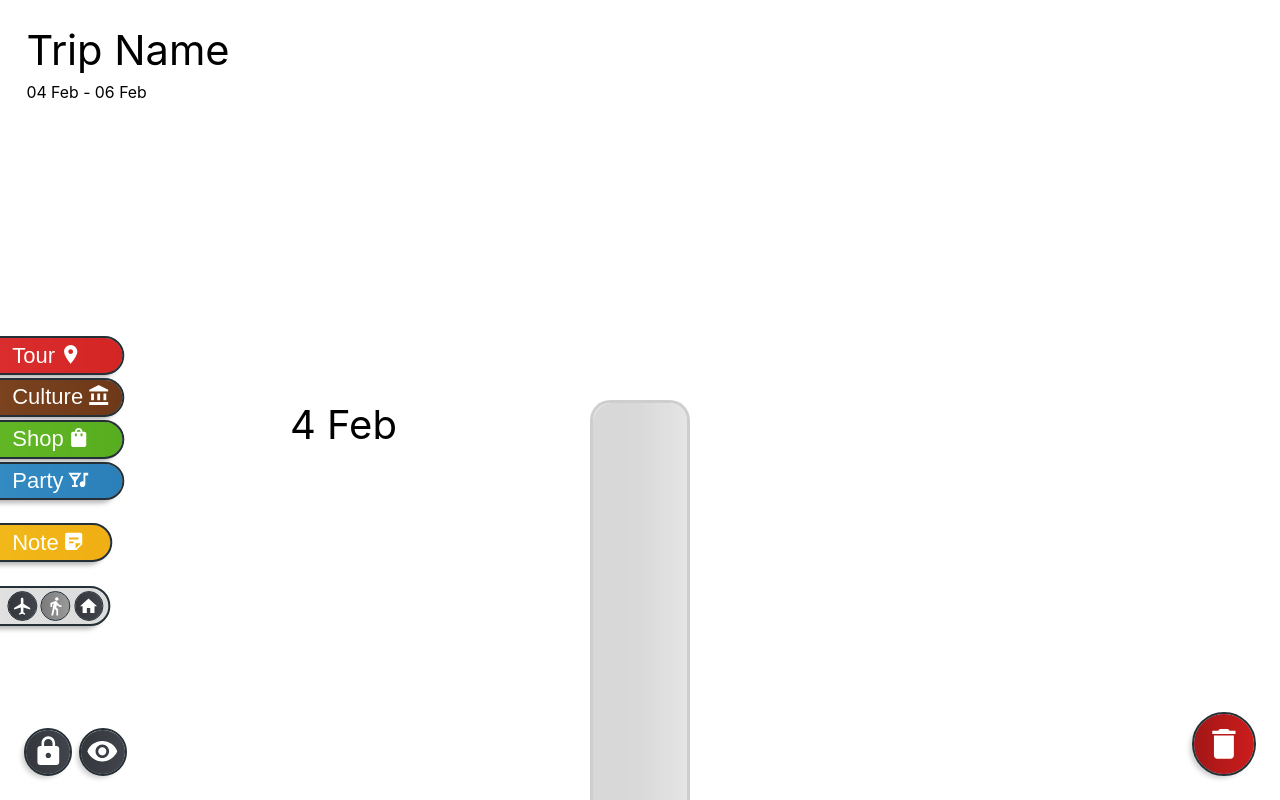
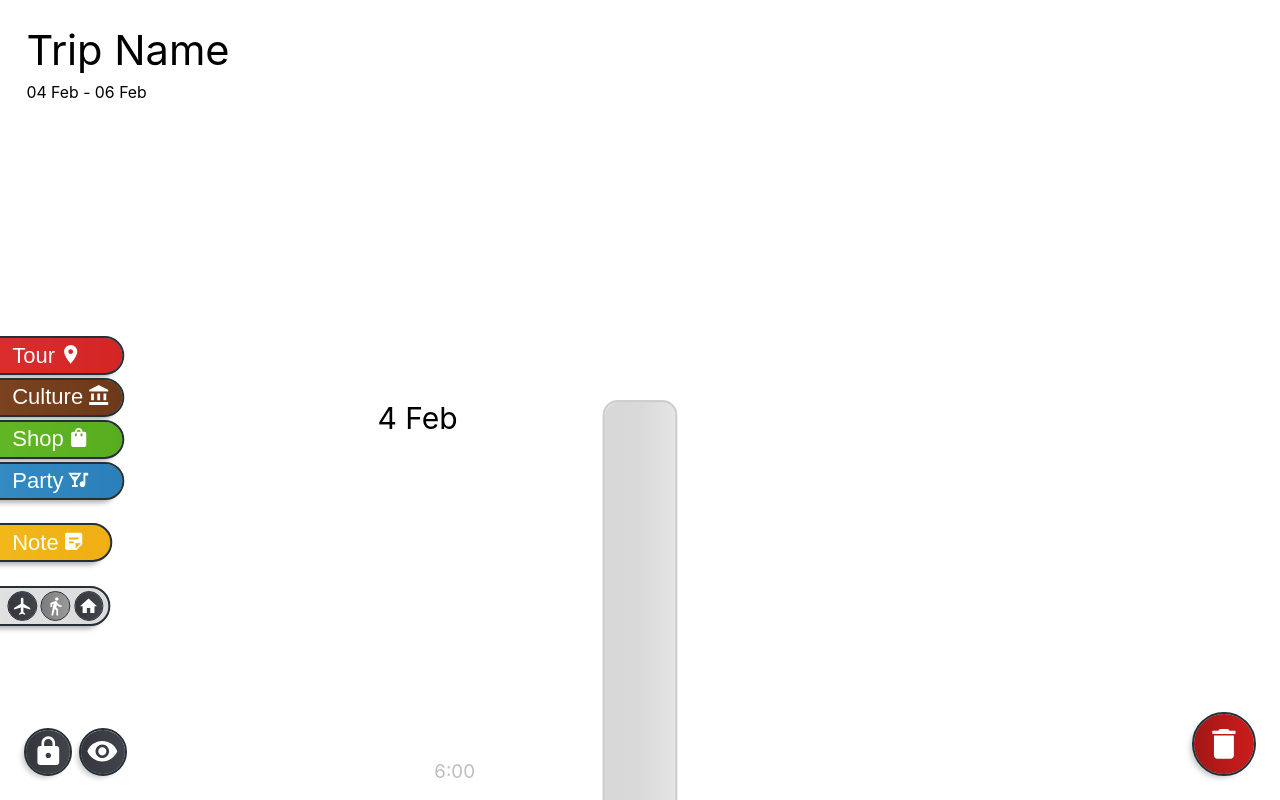
Before and after one commit to ferni2768/quickescape, a React (Create React App) app: page / in a window 1280 px wide. Built offline with nearby package versions, Linux system fonts and the light colour scheme.

Commit message:
Added hour labels

```diff
--- a/src/components/Camera.js
+++ b/src/components/Camera.js
@@ -3,7 +3,7 @@ import { useSpring } from '@react-spring/web';
 import { useGlobalPinchZoom } from './useGlobalPinchZoom';
 
 export function Camera(getClientXY, locked) {
-    const [zoom, setZoom] = useState(1);
+    const [zoom, setZoom] = useState(0.75);
     const [isCameraDragging, setIsCameraDragging] = useState(false);
     const centerSectionRef = useRef(null);
 
--- a/src/components/DateLabels.js
+++ b/src/components/DateLabels.js
@@ -15,17 +15,42 @@ const DateLabels = React.memo(({ startDate, endDate, gridSize }) => {
         return datesArray;
     }, [startDate, endDate]);
 
+    // Hour labels to be displayed
+    const hourLabels = [
+        { hour: 6, label: '6:00' },
+        { hour: 12, label: '12:00' },
+        { hour: 18, label: '18:00' }
+    ];
 
     return (
         <div className="date-labels">
-            {dates.map((date, index) => (
-                <div
-                    key={index}
-                    className="date-label"
-                    style={{ top: `${index * gridSize * 4 * 24}px` }}
-                >
-                    {date.format('D MMM')}
-                </div>
+            {dates.map((date, dateIndex) => (
+                <React.Fragment key={dateIndex}>
+                    {/* Date label */}
+                    <div
+                        className="date-label"
+                        style={{
+                            position: 'absolute',
+                            top: `${dateIndex * gridSize * 4 * 24}px`
+                        }}
+                    >
+                        {date.format('D MMM')}
+                    </div>
+
+                    {/* Hour labels */}
+                    {hourLabels.map((hourLabel, hourIndex) => (
+                        <div
+                            key={`${dateIndex}-${hourIndex}`}
+                            className="hour-label"
+                            style={{
+                                position: 'absolute',
+                                top: `${(dateIndex * gridSize * 4 * 24) + (hourLabel.hour * gridSize * 4)}px`,
+                            }}
+                        >
+                            {hourLabel.label}
+                        </div>
+                    ))}
+                </React.Fragment>
             ))}
         </div>
     );
--- a/src/components/styles/Room.css
+++ b/src/components/styles/Room.css
@@ -34,3 +34,11 @@
     font-size: 40px;
     color: black;
 }
+
+.hour-label {
+    position: absolute;
+    font-size: 25px;
+    right: 70px;
+    color: black;
+    opacity: 0.25;
+}
```
